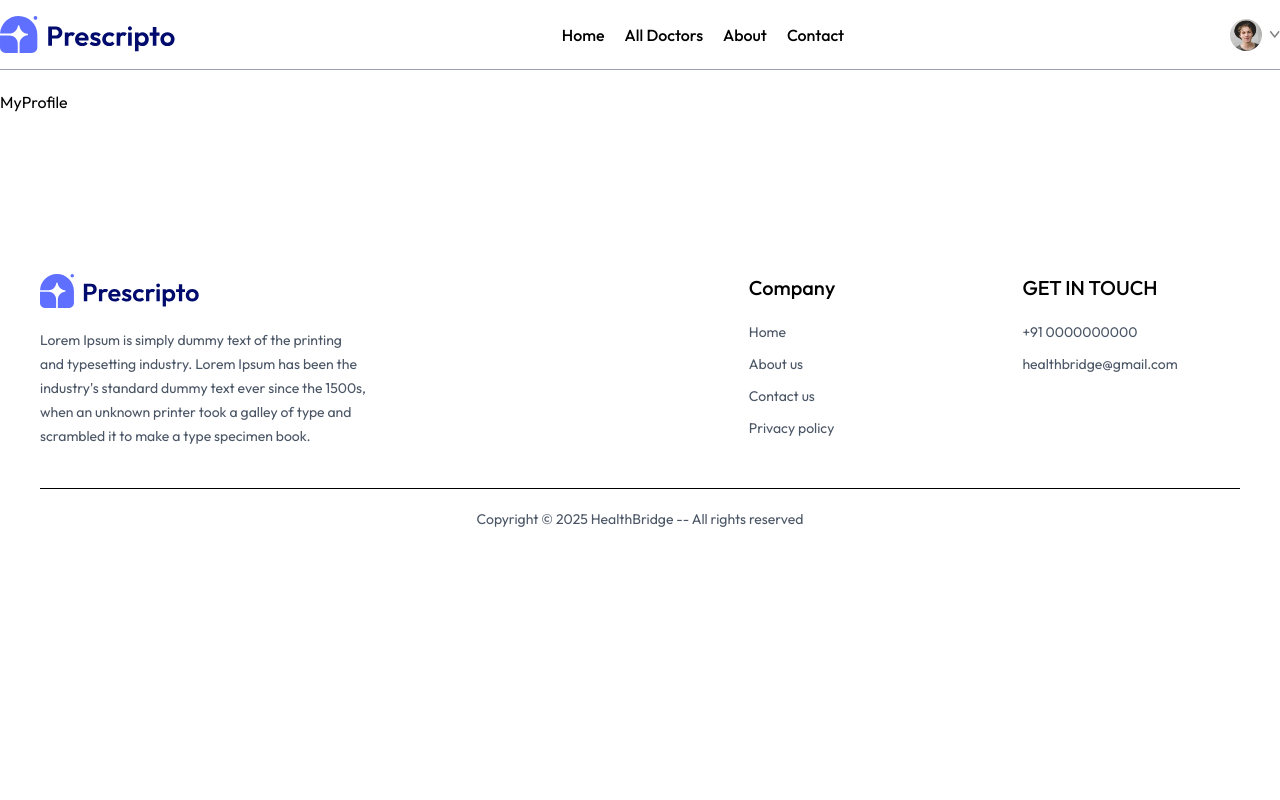
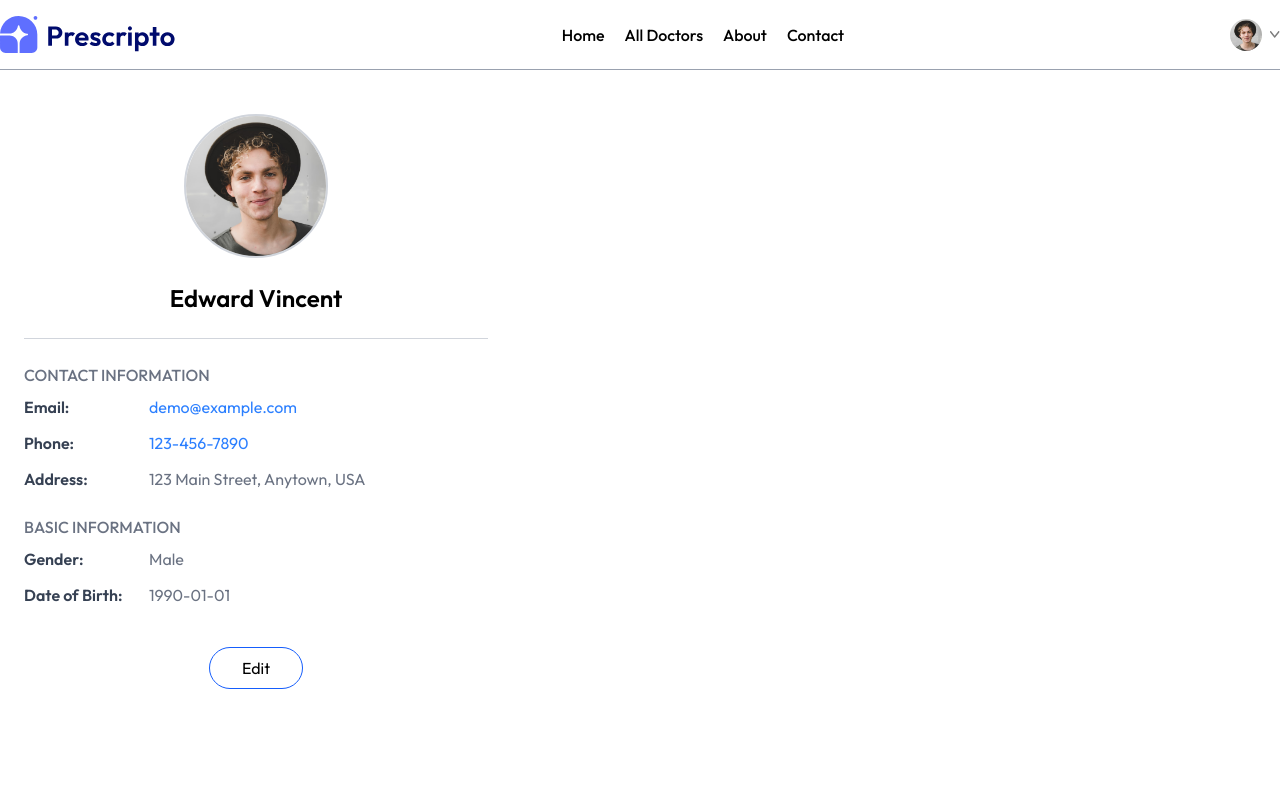
Before and after one commit to Sajjad177/HealthBridge-Frontend, a React (Vite) app: page /my-profile in a window 1280 px wide. Shown: the top 800 px of the page. Built offline with nearby package versions, Linux system fonts and the light colour scheme.

Commit message:
profile section degine complete

```diff
--- a/src/pages/Login.tsx
+++ b/src/pages/Login.tsx
@@ -4,7 +4,6 @@ import { useForm } from "react-hook-form";
 const Login = () => {
   const [state, setState] = useState("Sign Up");
 
-  // React Hook Form
   const {
     register,
     handleSubmit,
--- a/src/pages/MyProfile.tsx
+++ b/src/pages/MyProfile.tsx
@@ -1,10 +1,143 @@
+import { useState } from "react";
+import { useForm } from "react-hook-form";
+import { assets } from "../assets/assets_frontend/assets";
 
 const MyProfile = () => {
-    return (
-        <div>
-            MyProfile
+  const [isEdit, setIsEdit] = useState(false);
+
+  const { register, handleSubmit, watch } = useForm({
+    defaultValues: {
+      name: "Edward Vincent",
+      email: "demo@example.com",
+      phone: "123-456-7890",
+      address: "123 Main Street, Anytown, USA",
+      image: assets.profile_pic,
+      gender: "Male",
+      dob: "1990-01-01",
+    },
+  });
+
+  const onSubmit = (data: any) => {
+    console.log("Updated Profile Data:", data);
+    // setIsEdit(false);
+  };
+
+  return (
+    <form
+      onSubmit={handleSubmit(onSubmit)}
+      className="flex flex-col gap-6 p-6 bg-white rounded-lg max-w-lg "
+    >
+      {/* Profile Image */}
+      <div className="flex justify-center">
+        <img
+          src={watch("image")}
+          alt="Profile"
+          className="w-36 h-36 rounded-full border-2 border-gray-300 object-cover"
+        />
+      </div>
+
+      {/* Name Field */}
+      <div className="text-center">
+        {isEdit ? (
+          <input
+            {...register("name")}
+            type="text"
+            className="border border-gray-300 rounded-md p-2 w-full text-center text-xl font-medium"
+          />
+        ) : (
+          <p className="text-2xl font-semibold">{watch("name")}</p>
+        )}
+      </div>
+
+      <hr className="border-gray-300" />
+
+      {/* Contact Information */}
+      <div>
+        <p className="text-gray-500 uppercase font-medium mb-2">
+          Contact Information
+        </p>
+        <div className="grid grid-cols-[1fr_3fr] gap-3 text-gray-700">
+          <p className="font-semibold">Email:</p>
+          <p className="text-blue-500">{watch("email")}</p>
+
+          <p className="font-semibold">Phone:</p>
+          {isEdit ? (
+            <input
+              {...register("phone")}
+              type="text"
+              className="border border-gray-300 rounded-md p-2"
+            />
+          ) : (
+            <p className="text-blue-500">{watch("phone")}</p>
+          )}
+
+          <p className="font-semibold">Address:</p>
+          {isEdit ? (
+            <input
+              {...register("address")}
+              type="text"
+              className="border border-gray-300 rounded-md p-2"
+            />
+          ) : (
+            <p className="text-gray-500">{watch("address")}</p>
+          )}
         </div>
-    );
+      </div>
+
+      {/* Basic Information */}
+      <div>
+        <p className="text-gray-500 uppercase font-medium mb-2">
+          Basic Information
+        </p>
+        <div className="grid grid-cols-[1fr_3fr] gap-3 text-gray-700">
+          <p className="font-semibold">Gender:</p>
+          {isEdit ? (
+            <select
+              {...register("gender")}
+              className="border border-gray-300 rounded-md p-2"
+            >
+              <option>Male</option>
+              <option>Female</option>
+            </select>
+          ) : (
+            <p className="text-gray-500">{watch("gender")}</p>
+          )}
+
+          <p className="font-semibold">Date of Birth:</p>
+          {isEdit ? (
+            <input
+              {...register("dob")}
+              type="date"
+              className="border border-gray-300 rounded-md p-2"
+            />
+          ) : (
+            <p className="text-gray-500">{watch("dob")}</p>
+          )}
+        </div>
+      </div>
+
+      {/* Edit / Save Button */}
+      <div className="text-center mt-4">
+        {isEdit ? (
+          <button
+            onClick={() => setIsEdit(false)}
+            type="submit"
+            className="border border-blue-600 px-8 py-2 rounded-full cursor-pointer hover:bg-blue-600 hover:text-white transition-all duration-300 ease-in-out"
+          >
+            Save Information
+          </button>
+        ) : (
+          <button
+            type="button"
+            onClick={() => setIsEdit(true)}
+            className="border border-blue-600 px-8 py-2 rounded-full cursor-pointer hover:bg-blue-600 hover:text-white transition-all duration-300 ease-in-out"
+          >
+            Edit
+          </button>
+        )}
+      </div>
+    </form>
+  );
 };
 
 export default MyProfile;
```
